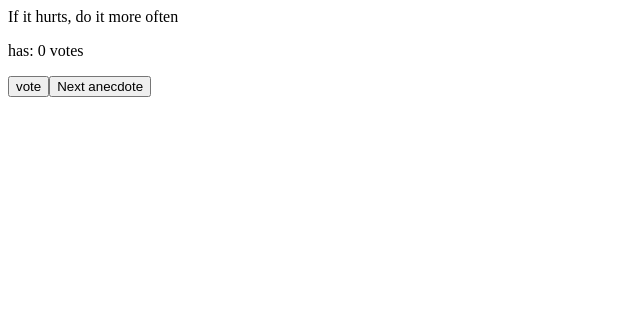
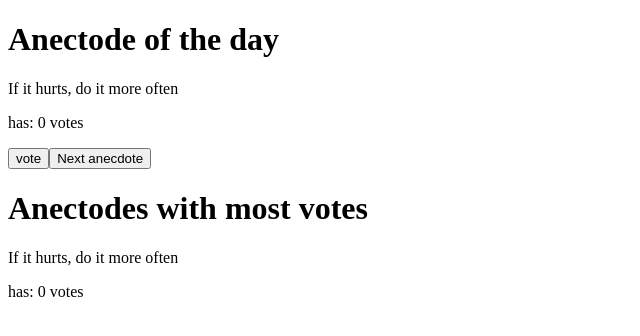
Before and after one commit to jeanm65/Part1-fullStackOpen, a React (Create React App) app: page / in a window 1280 px wide. Shown: the top 336 px of the page, without its empty margins (0-640 px from the left). Built offline with nearby package versions, Linux system fonts and the light colour scheme.

Commit message:
This the exercise 1.14 - anecdotes step3

```diff
--- a/src/App.jsx
+++ b/src/App.jsx
@@ -12,18 +12,28 @@ const App = () => {
     ]
       const [selected, setSelected] = useState(0);
       const updateSelected = () => setSelected(Math.floor(Math.random() * 7));
+
+      // votes for the anectodes
       const [votes, setVotes] = useState([0, 0, 0, 0, 0, 0]);
       const handleAnectodesVotes = () => {
         const voteCopy = [...votes];
         voteCopy[selected]+=1;
         setVotes(voteCopy);
       }
+
+      // get the anectode with most votes
+      const max = Math.max(...votes);
+      const displayMostVoted = anecdotes[votes.indexOf(max)];
       return (
         <div>
+          <h1>Anectode of the day</h1>
           {anecdotes[selected]} <br />
           <p>has: {votes[selected]} votes</p>
           <button onClick={handleAnectodesVotes}>vote</button>
           <button onClick={updateSelected}>Next anecdote</button>
+          <h1>Anectodes with most votes</h1>
+          {displayMostVoted}
+          <p>has: {max} votes</p>
         </div>
       )
 }
```
